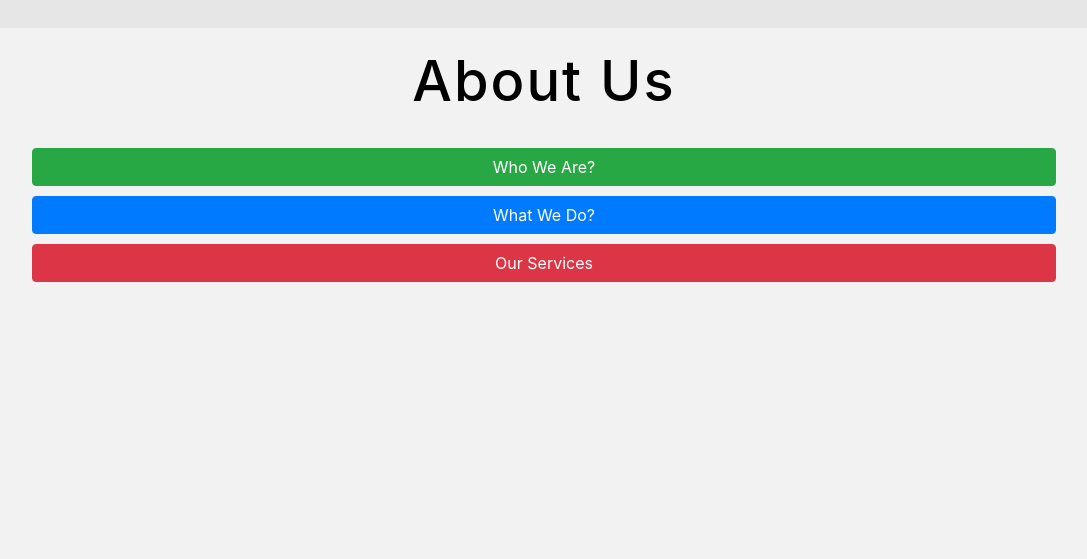
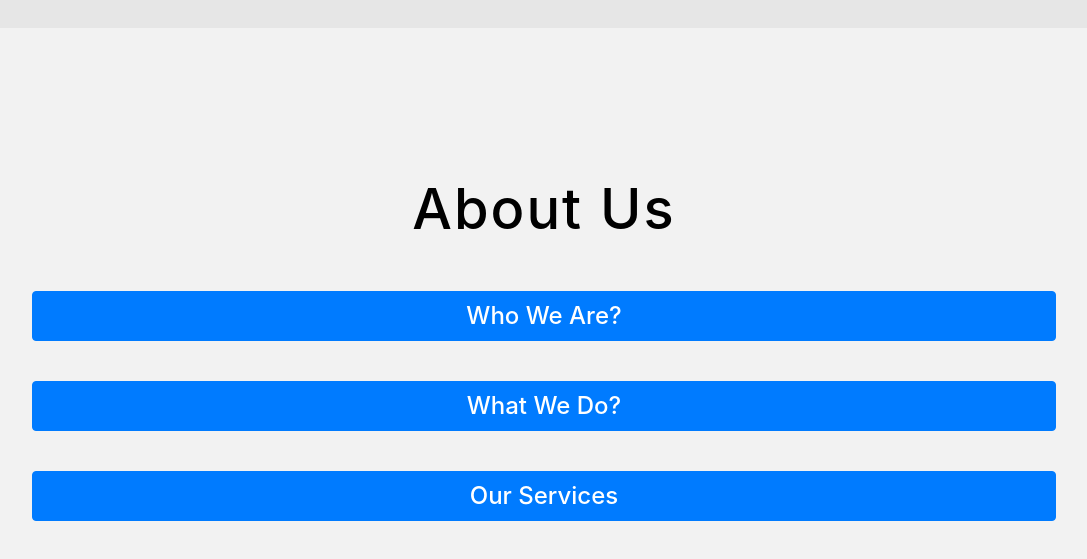
Before and after one commit to hamidval/dev-website, a React (Create React App) app: page /#/ in a window 1280 px wide. Shown: the part 2372-2931 px from the top of the page, without its empty margins (96-1183 px from the left). Built offline with nearby package versions, Linux system fonts and the light colour scheme.

Commit message:
styling on about page

```diff
--- a/src/components/About.js
+++ b/src/components/About.js
@@ -32,9 +32,11 @@ class About extends Component {
 
         return (
 
-        <div >
+        <div style={{padding:'10%'}} >
             <h1 className="title-style">About Us</h1>
-            <div className="btn btn-success panel"  onClick={()=>{this.setState({openWHA:!this.state.openWHA})}}>Who We Are?</div>
+            <div className="btn btn-primary panel"   onClick={()=>{this.setState({openWHA:!this.state.openWHA})}}>
+              <div>Who We Are?</div>
+            </div>
               <Collapse in={this.state.openWHA}>
                 <div >
                   <p className='h6'>
@@ -43,7 +45,9 @@ class About extends Component {
                   </p>
                 </div>
               </Collapse>
-            <div className="btn btn-primary panel"  onClick={()=>{this.setState({openWWD:!this.state.openWWD})}}>What We Do?</div>
+            <div className="btn btn-primary panel"  onClick={()=>{this.setState({openWWD:!this.state.openWWD})}}>
+              <div>What We Do?</div>
+            </div>
               <Collapse in={this.state.openWWD}>
                   <div >
                     Anim pariatur cliche reprehenderit, enim eiusmod high life accusamus
@@ -51,7 +55,9 @@ class About extends Component {
                     labore wes anderson cred nesciunt sapiente ea proident.
                   </div>
                 </Collapse>
-            <div className="btn btn-danger panel"  onClick={()=>{this.setState({openOS:!this.state.openOS})}}>Our Services</div>
+            <div className="btn btn-primary panel" onClick={()=>{this.setState({openOS:!this.state.openOS})}}>
+              <div>Our Services</div>
+            </div>
               <Collapse in={this.state.openOS}>
               <div className='grid-about'>
             {
--- a/src/index.css
+++ b/src/index.css
@@ -461,9 +461,20 @@ section{
 }
 
 .panel{
-  width: 80%;
-  margin: 5px;
-
+  width: 100%;
+  margin:20px 0px;
+  height: 50px;
+  text-align: center;
+  vertical-align: middle;
+  line-height: 50px;
+  border-radius: 5px;
 
 
 }
+
+.panel > div{
+  font-weight: 500;
+  font-size: x-large;
+
+
+}
```
